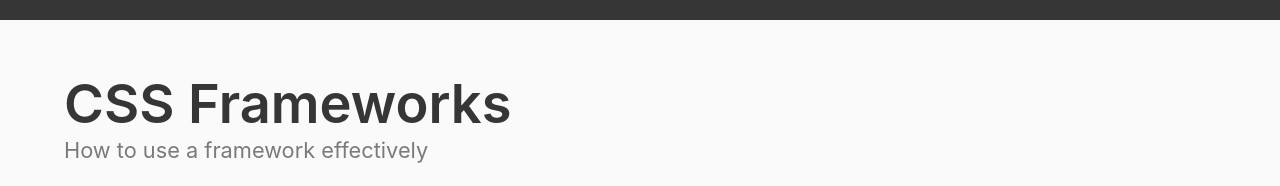
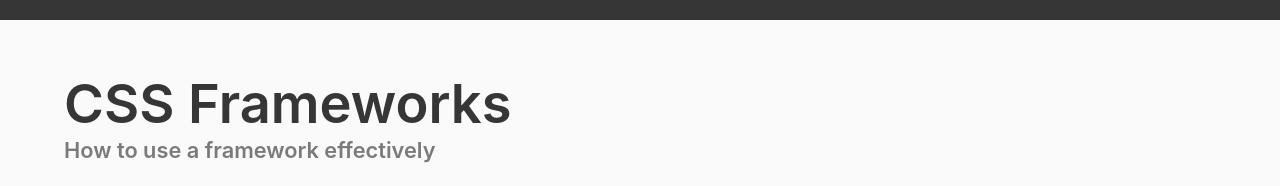
Before and after one commit to jdmar3-comp426/a02-Jtrzc, a website: page index.html in a window 1280 px wide. Shown: the part 780-966 px from the top of the page. Drawn offline with nearby package versions, Linux system fonts and the light colour scheme; a web font is replaced by a local one.

Commit message:
subtitle normal error fix

```diff
--- a/index.html
+++ b/index.html
@@ -25,7 +25,7 @@
     <div class="container">
         <div class="content">
             <h1 class="title">CSS Frameworks</h1>
-            <h5 class="subtitle has-text-grey has-text-weight-normal">How to use a framework effectively</h5>
+            <h5 class="subtitle has-text-grey">How to use a framework effectively</h5>
             <p>
 	    	When it comes to developing websites, design can be a very fun aspect.
 		But in reality we often don't want to spend hours writing CSS.
```
